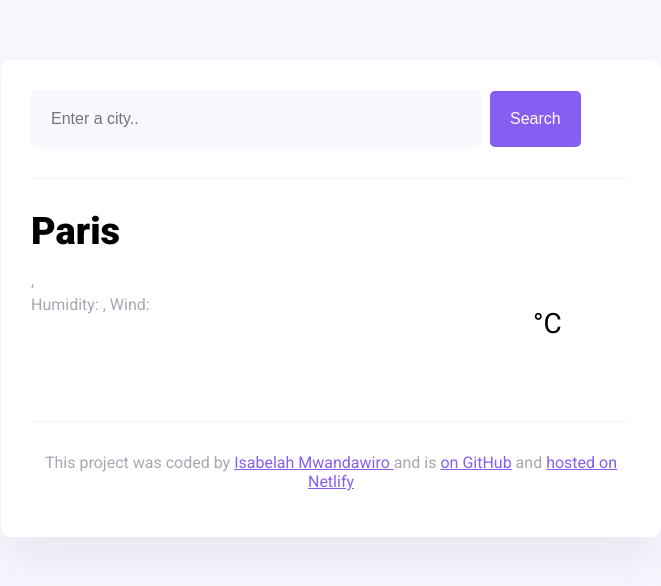
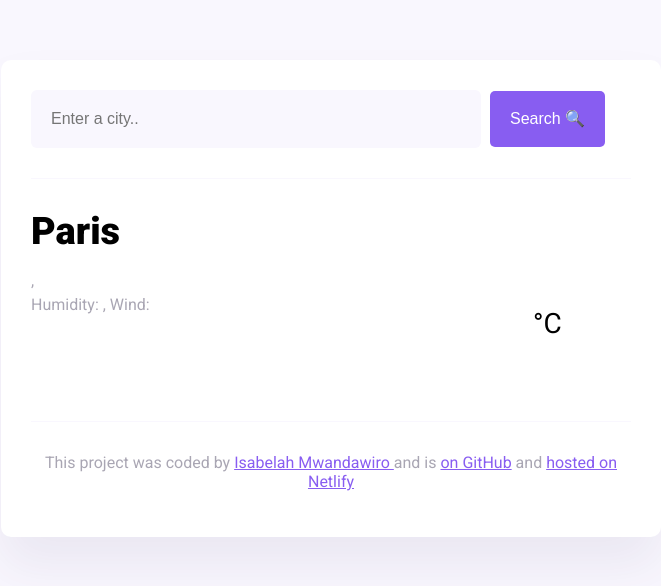
Before and after one commit to isamwandawiro/weatheroneapp, a website built with Parcel: page index.html in a window 1280 px wide. Shown: the whole page, without its empty margins (309-970 px from the left). Built offline with nearby package versions, Linux system fonts and the light colour scheme; no server answers.

Commit message:
update index.html
added div class weather forecast and emoji on search button

```diff
--- a/index.html
+++ b/index.html
@@ -24,7 +24,7 @@
             class="search-input"
             id="search-input"
           />
-          <input type="submit" value="Search" class="search-button" />
+          <input type="submit" value="Search 🔍" class="search-button" />
         </form>
       </header>
       <main>
@@ -45,6 +45,7 @@
             ><span class="current-temperature-unit">°C</span>
           </div>
         </div>
+        <div class="weather-forecast" id="forecast"></div>
       </main>
       <footer>
         <p>
```
